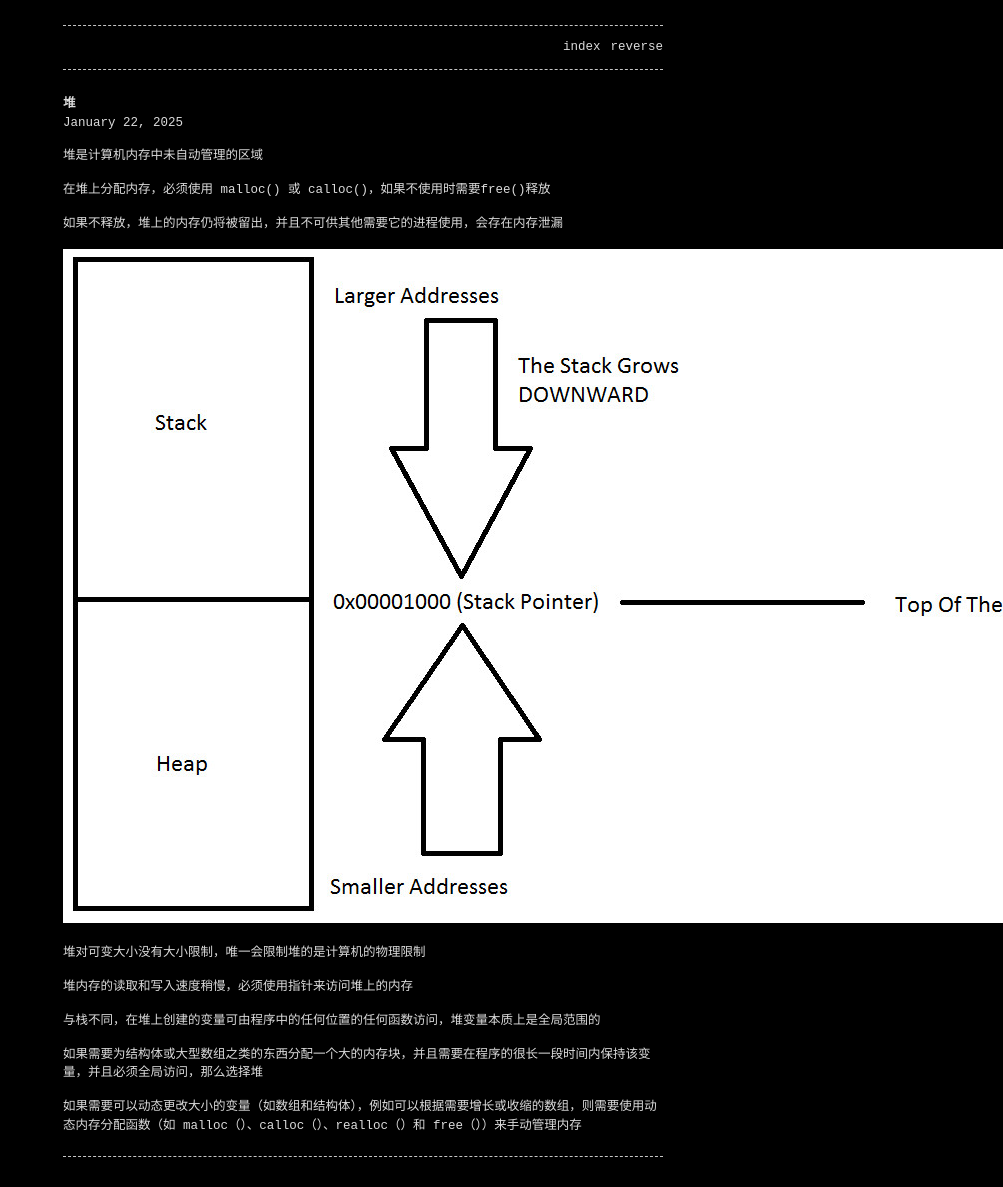
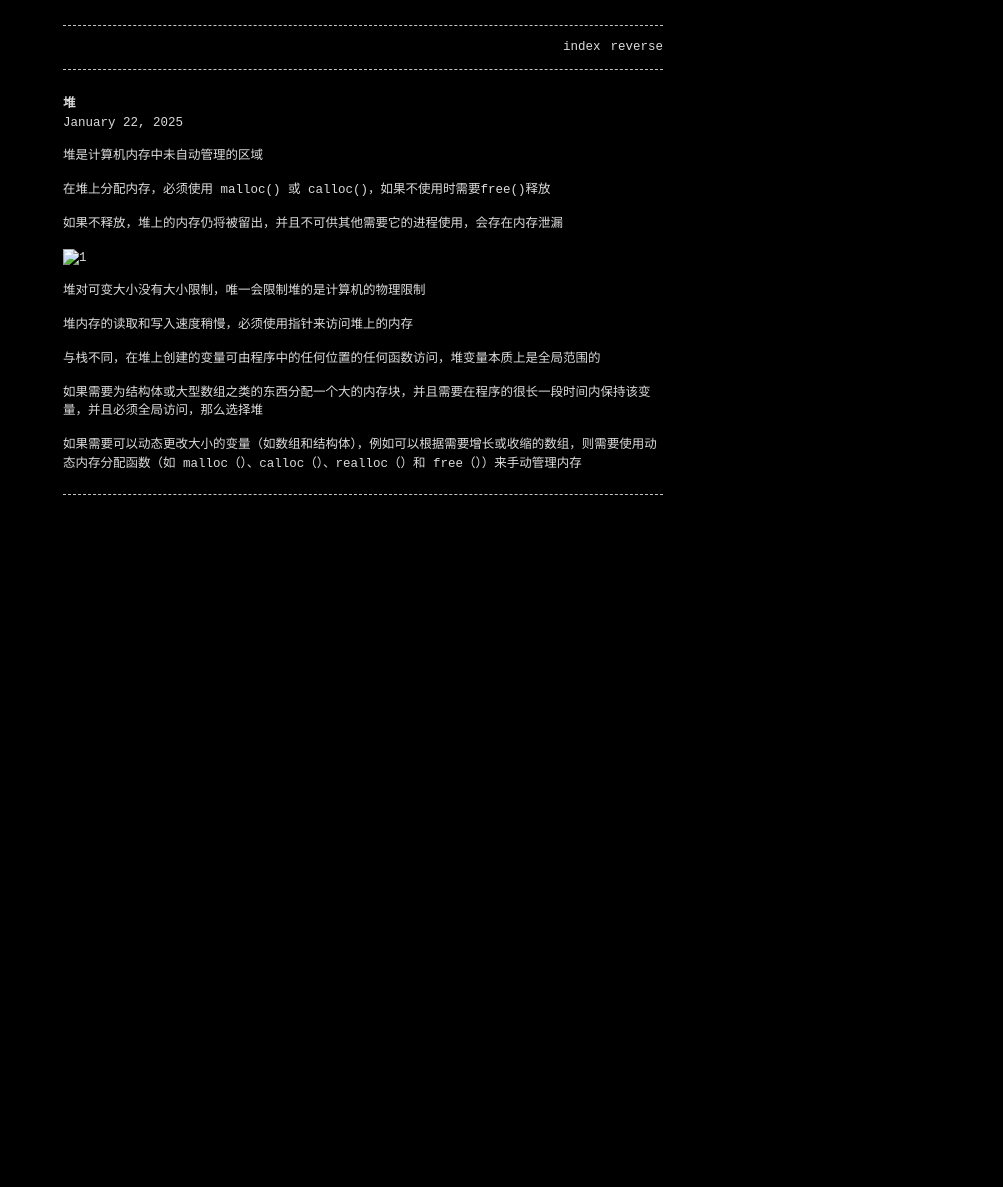
Before and after one commit to Cyphar0/Cyphar0.github.io, a Jekyll site: the page built from _posts/2025-01-21-reverse-堆.md, in a window 1280 px wide. Shown: the whole page, without its empty margins (277-1280 px from the left). Built offline with Jekyll 4.4.1, drawn with Linux system fonts in a browser that asks for light colours; after the commit the page ends 900 px from its top, so only the background shows below that.

Commit message:
Update 2025-01-21-reverse-堆.md

```diff
--- a/_posts/2025-01-21-reverse-堆.md
+++ b/_posts/2025-01-21-reverse-堆.md
@@ -11,7 +11,7 @@ date: 2025-01-22
 
 如果不释放，堆上的内存仍将被留出，并且不可供其他需要它的进程使用，会存在内存泄漏
 
-![1](\assets\images\堆\1.jpg)
+![1](assets/images/堆/1.jpg)
 
 堆对可变大小没有大小限制，唯一会限制堆的是计算机的物理限制
 
```
